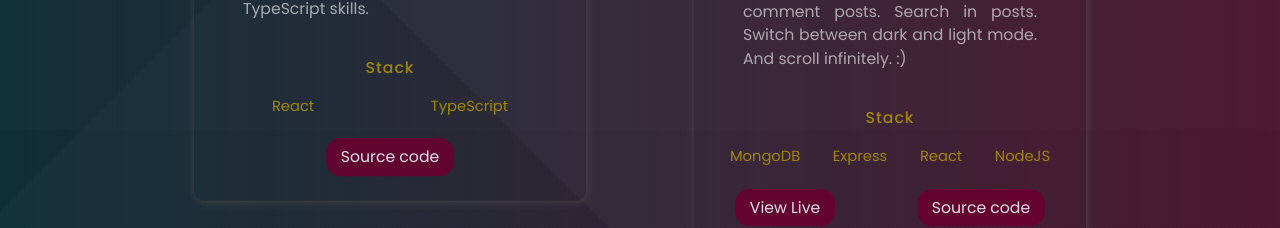
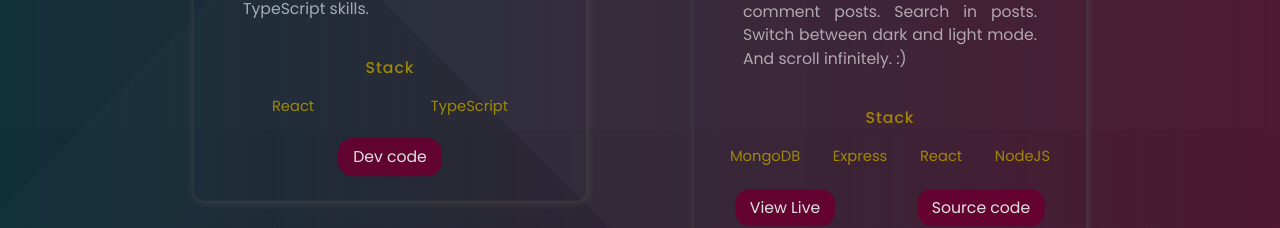
Before and after one commit to suchislif3/portfolio-website, a Next.js app: page / in a window 1280 px wide. Shown: the part 1358-1586 px from the top of the page. Built offline with nearby package versions, Linux system fonts and the light colour scheme.

Commit message:
changed current projects button-text

```diff
--- a/src/components/Projects/Projects.js
+++ b/src/components/Projects/Projects.js
@@ -50,7 +50,7 @@ const Projects = () => {
                   target="_blank"
                   title={`${title}'s code`}
                 >
-                  Source code
+                  {visit ? "Source" : "Dev"} code
                 </ExternalLinks>
               </UtilityList>
             </BlogCard>
```
